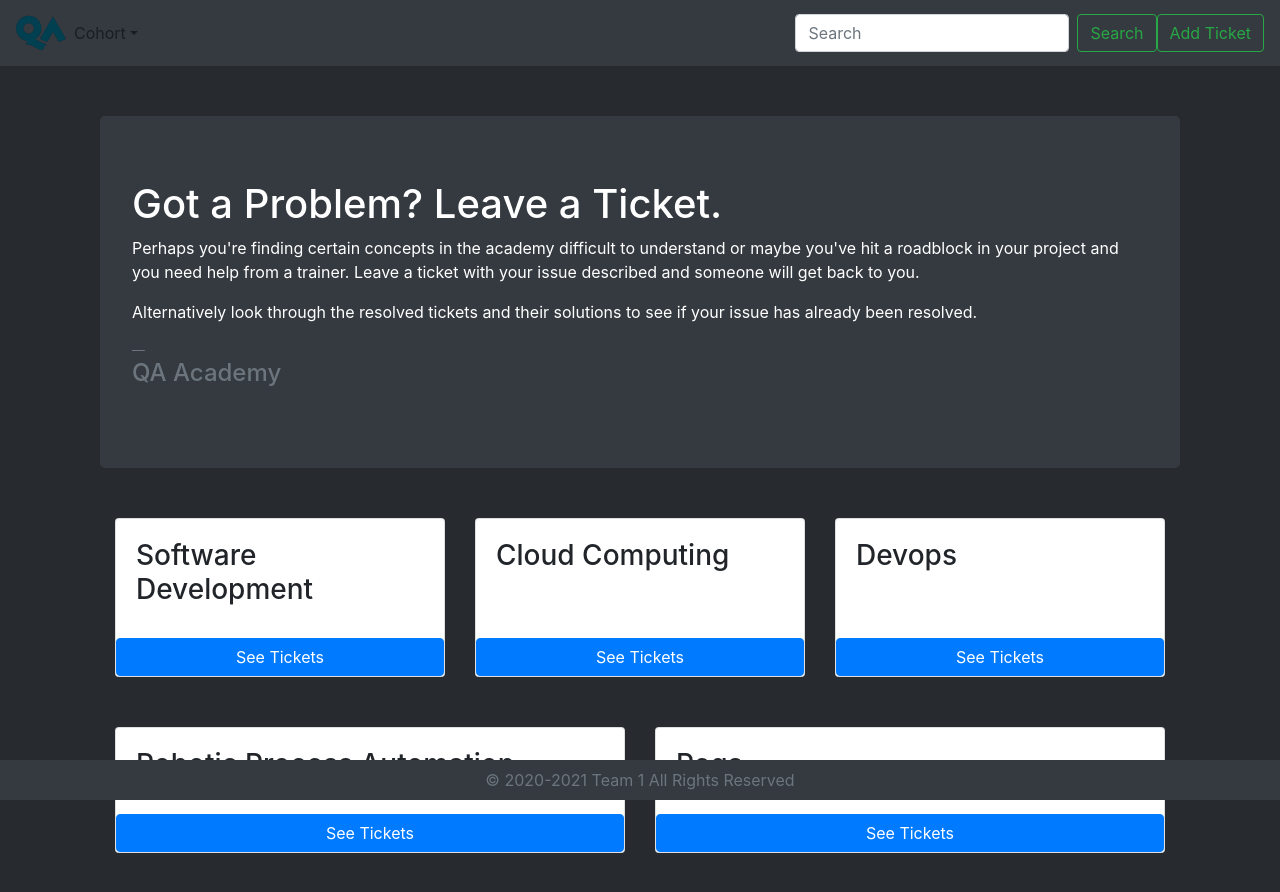
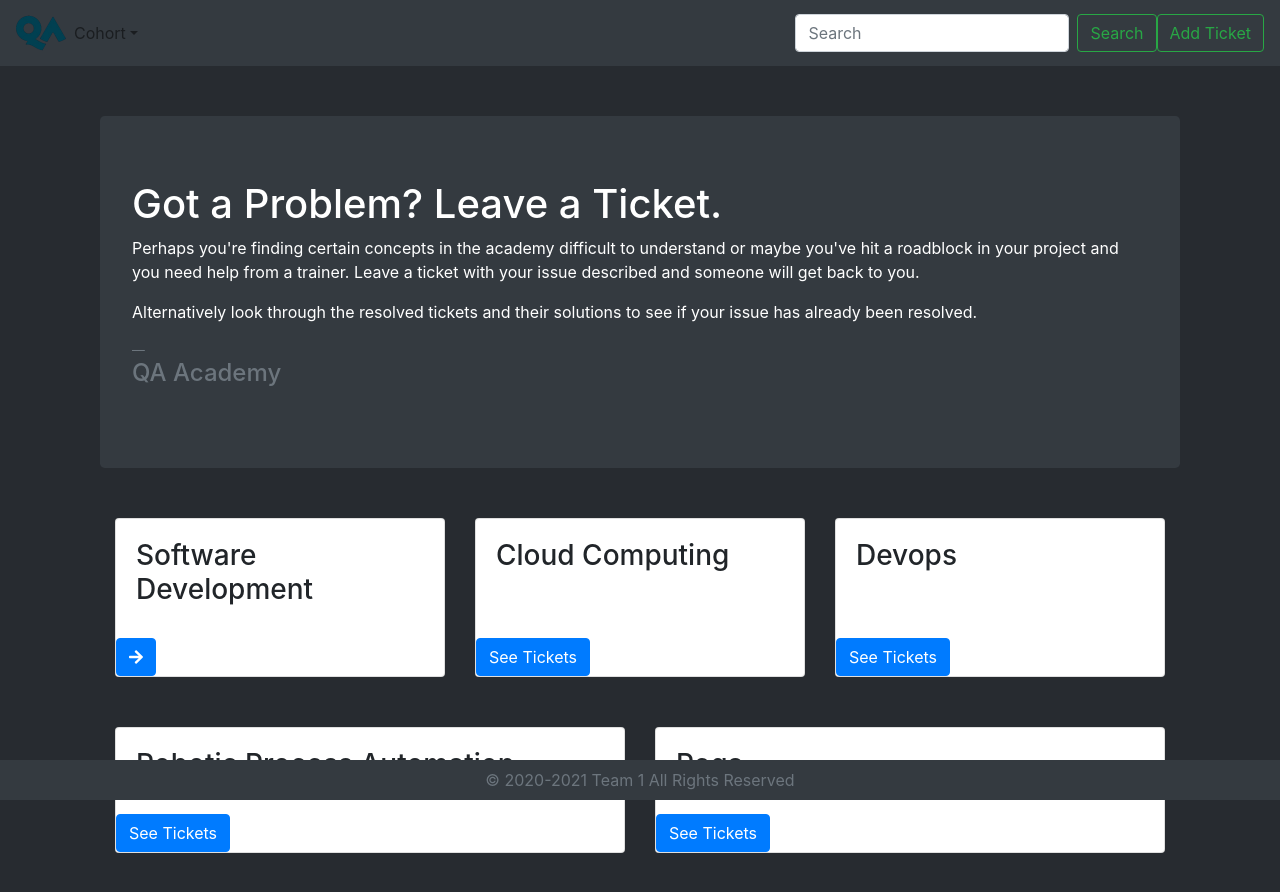
Before and after one commit to makhdoomshabir/Final-Project, a React (Create React App) app in the folder src/main/resources/: page / in a window 1280 px wide. Shown: the top 892 px of the page. Built offline with nearby package versions, Linux system fonts and the light colour scheme.

Commit message:
added a tags so that links on welcome page take to appropriate page

```diff
--- a/src/main/resources/src/Components/WelcomeOptions.js
+++ b/src/main/resources/src/Components/WelcomeOptions.js
@@ -1,6 +1,8 @@
 import React from "react";
 import {Button, Card, CardDeck, NavDropdown} from "react-bootstrap";
 import cloud from './images/cloud.png';
+import {faPlusSquare, faArrowRight} from "@fortawesome/free-solid-svg-icons";
+import {FontAwesomeIcon} from "@fortawesome/react-fontawesome";
 
 const WelcomeOptions = () => {
     return (
@@ -11,21 +13,27 @@ const WelcomeOptions = () => {
                 <Card.Body>
                     <Card.Title> <h3>Software Development</h3> </Card.Title>
                 </Card.Body>
-                <Button > See Tickets</Button>
+                <a href="/software-development">
+                <Button > <FontAwesomeIcon icon={faArrowRight} /></Button>
+                </a>
             </Card>
 
             <Card >
                 <Card.Body>
                     <Card.Title> <h3>Cloud Computing</h3> </Card.Title>
                 </Card.Body>
+                <a href="/cloud-computing">
                 <Button> See Tickets</Button>
+                </a>
             </Card>
 
             <Card >
                 <Card.Body>
                     <Card.Title><h3>Devops</h3></Card.Title>
                 </Card.Body>
+                <a href="/dev-ops">
                 <Button> See Tickets</Button>
+                </a>
             </Card>
         </CardDeck>
             <CardDeck id="WelcomeOptions"  >
@@ -33,14 +41,18 @@ const WelcomeOptions = () => {
                 <Card.Body>
                     <Card.Title><h3>Robotic Process Automation</h3></Card.Title>
                 </Card.Body>
+                <a href="/robotic-process-automation">
                 <Button> See Tickets</Button>
+                </a>
             </Card>
 
             <Card >
                 <Card.Body>
                     <Card.Title><h3>Pega</h3></Card.Title>
                 </Card.Body>
-                <Button> See Tickets</Button>
+                <a>
+                <Button href="/pega"> See Tickets</Button>
+                </a>
             </Card>
         </CardDeck>
     </div>
```
